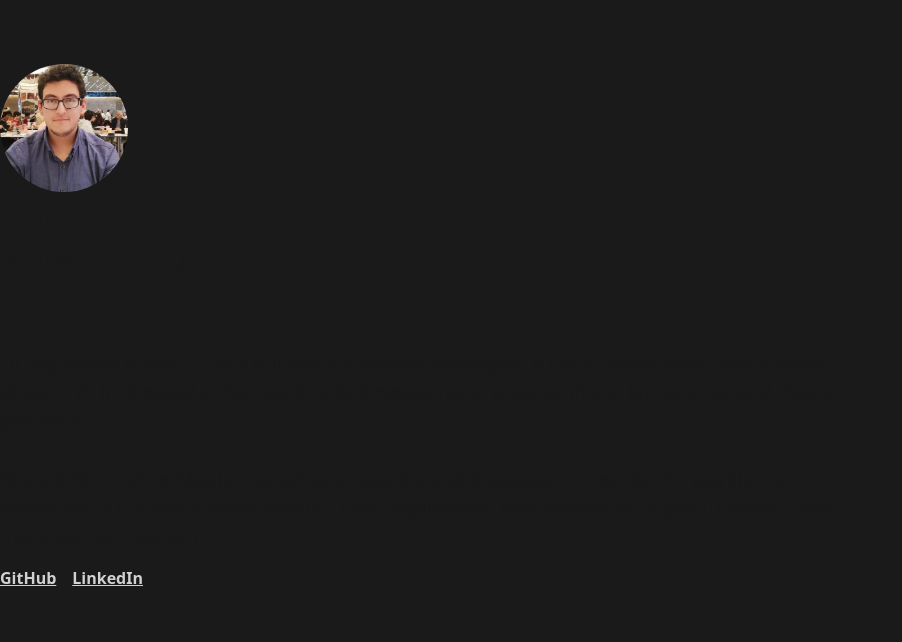
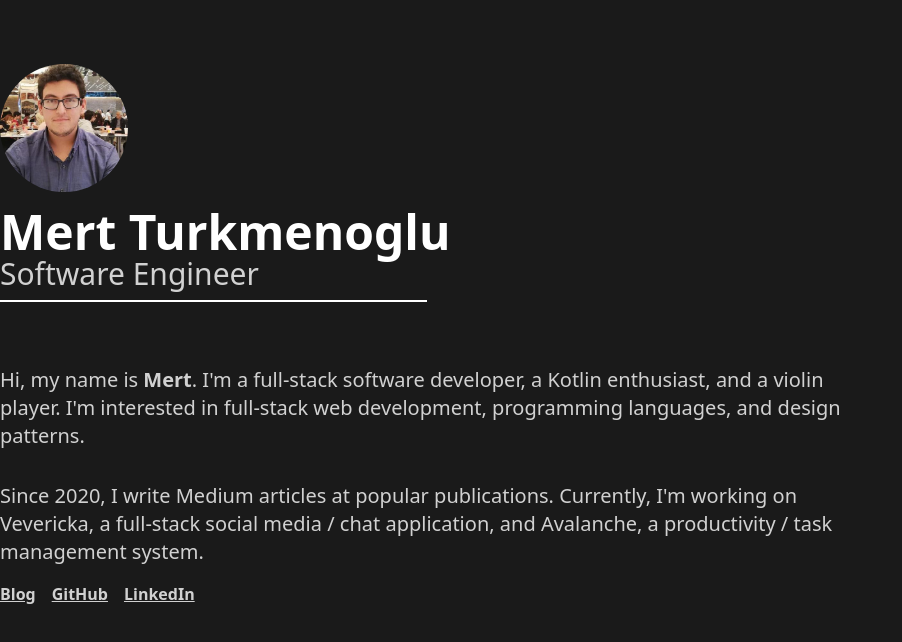
Before and after one commit to mertturkmenoglu/website, an Astro site: page / in a window 1280 px wide. Shown: the whole page, without its empty margins (0-902 px from the left). Built offline with nearby package versions, Linux system fonts and the light colour scheme; Astro itself is replaced by a stand-in of ours.

Commit message:
Update home page

```diff
--- a/src/pages/index.astro
+++ b/src/pages/index.astro
@@ -1,5 +1,6 @@
 ---
 import Layout from '../layouts/Layout.astro';
+import '../styles/base.css';
 ---
 
 <Layout title="Mert Turkmenoglu">
@@ -11,17 +12,17 @@ import Layout from '../layouts/Layout.astro';
       height={128}
       class="rounded-full">
 
-      <h1 class="text-5xl text-midnight font-bold">Mert Turkmenoglu</h1>
-      <h2 class="text-3xl text-midnight opacity-80">Software Engineer</h2>
-      <hr class="border border-midnight w-11/12 sm:w-2/3 md:w-1/3 mt-2 px-4" />
+      <h1 class="text-5xl text-white font-bold mt-4">Mert Turkmenoglu</h1>
+      <h2 class="text-3xl">Software Engineer</h2>
+      <hr class="border border-white w-11/12 sm:w-2/3 md:w-1/3 mt-2 px-4" />
   </header>
 	<main class="mt-16">
-      <p class="text-midnight text-xl mx-2 sm:w-2/3 sm:mx-0">
+      <p class="text-xl mx-2 sm:w-2/3 sm:mx-0">
           Hi, my name is <span class="font-bold">Mert</span>. I&apos;m a full-stack software
           developer, a Kotlin enthusiast, and a violin player. I&apos;m interested in full-stack web
           development, programming languages, and design patterns.
         </p>
-        <p class="text-midnight text-xl mx-2 sm:w-2/3 sm:mx-0 mt-8">
+        <p class="text-xl mx-2 sm:w-2/3 sm:mx-0 mt-8">
           Since 2020, I write Medium articles at popular publications. Currently, I&apos;m working
           on Vevericka, a full-stack social media / chat application, and Avalanche, a productivity
           / task management system.
@@ -29,6 +30,14 @@ import Layout from '../layouts/Layout.astro';
 
         <nav class="mt-4">
           <ul class="flex items-baseline space-x-4 flew-wrap">
+             <li>
+              <a
+                href="/blog"
+                class="font-bold underline"
+              >
+                Blog
+              </a>
+            </li>
             <li>
               <a
                 href="https://github.com/mertturkmenoglu"
```
